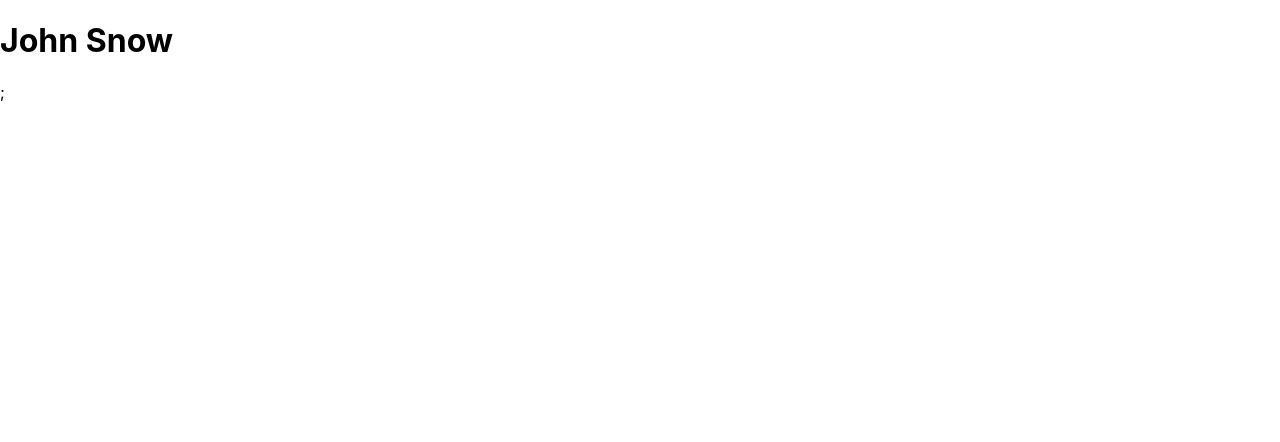
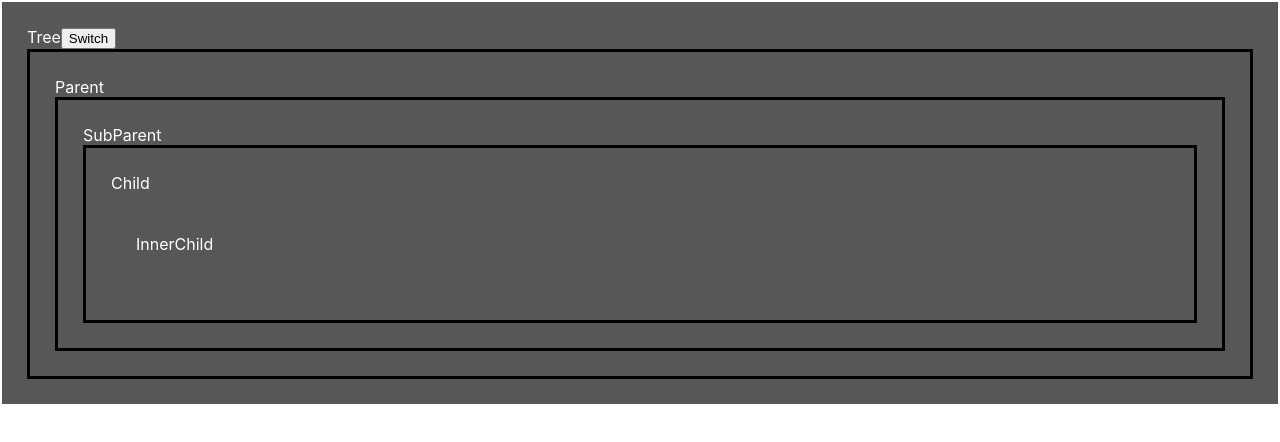
Before and after one commit to freshcodeAlice/react-learning-practice, a React (Create React App) app: page / in a window 1280 px wide. Shown: the top 442 px of the page. Built offline with nearby package versions, Linux system fonts and the light colour scheme.

Commit message:
Refactor themeContext using hooks

```diff
--- a/src/App.js
+++ b/src/App.js
@@ -1,18 +1,19 @@
 import './App.css';
 import React, { useState } from 'react';
-import { UserContext } from './contexts';
+import { ThemeContext } from './contexts';
 import Home from './components/Home';
+import Tree from './components/Tree';
+import CONSTANTS from './constants';
+
+const { THEMES } = CONSTANTS;
 
 const App = () => {
-  const [user, setUser] = useState({
-    id: 1,
-    name: 'John Snow',
-  });
+  const [theme, setTheme] = useState(THEMES.DARK);
   return (
     <div>
-      <UserContext.Provider value={[user, setUser]}>
-        <Home />
-      </UserContext.Provider>
+      <ThemeContext.Provider value={[theme, setTheme]}>
+        <Tree />
+      </ThemeContext.Provider>
     </div>
   );
 };
--- a/src/components/Tree/Parent/SubParent/Child/InnerChild/index.js
+++ b/src/components/Tree/Parent/SubParent/Child/InnerChild/index.js
@@ -2,10 +2,10 @@ import React from 'react';
 import { UserContext } from '../../../../../../contexts';
 
 const InnerChild = props => {
-  return (
-    <UserContext.Consumer>
-      {contextValue => {
-        const [user, userLogOut] = contextValue;
+  // return (
+  //   <UserContext.Consumer>
+  //     {contextValue => {
+  //       const [user, userLogOut] = contextValue;
   return (
     <div
       style={{
@@ -15,12 +15,12 @@ const InnerChild = props => {
       }}
     >
       <p> InnerChild </p>
-            {user.firstName} {user.lastName}
+      {/* {user.firstName} {user.lastName} */}
     </div>
   );
-      }}
-    </UserContext.Consumer>
-  );
+  //     }}
+  //   </UserContext.Consumer>
+  // );
 };
 
 export default InnerChild;
--- a/src/components/Tree/index.js
+++ b/src/components/Tree/index.js
@@ -1,15 +1,16 @@
-import React from 'react';
+import React, { useContext } from 'react';
 import Parent from './Parent';
 import { ThemeContext } from '../../contexts';
 import style from './Tree.module.css';
 import cx from 'classnames';
 import CONSTANTS from '../../constants';
-import { withTheme } from '../../HOCs';
+// import { withTheme } from '../../HOCs';
 const { THEMES } = CONSTANTS;
 
 const Tree = props => {
-  const { theme, setTheme } = props;
+  const [theme, setTheme] = useContext(ThemeContext);
 
+  const nextTheme = theme === THEMES.DARK ? THEMES.LIGHT : THEMES.DARK;
   const classNames = cx(style.container, {
     [style.ligthTheme]: theme === THEMES.LIGHT,
     [style.darkTheme]: theme === THEMES.DARK,
@@ -17,11 +18,18 @@ const Tree = props => {
   return (
     <div className={classNames}>
       Tree
+      <button
+        onClick={() => {
+          setTheme(nextTheme);
+        }}
+      >
+        Switch
+      </button>
       <Parent />
     </div>
   );
 };
 
-const TreeWithTheme = withTheme(Tree);
+// const TreeWithTheme = withTheme(Tree);
 
-export default TreeWithTheme;
+export default Tree;
```
Lines whose indentation alone changed are shown as unchanged.
